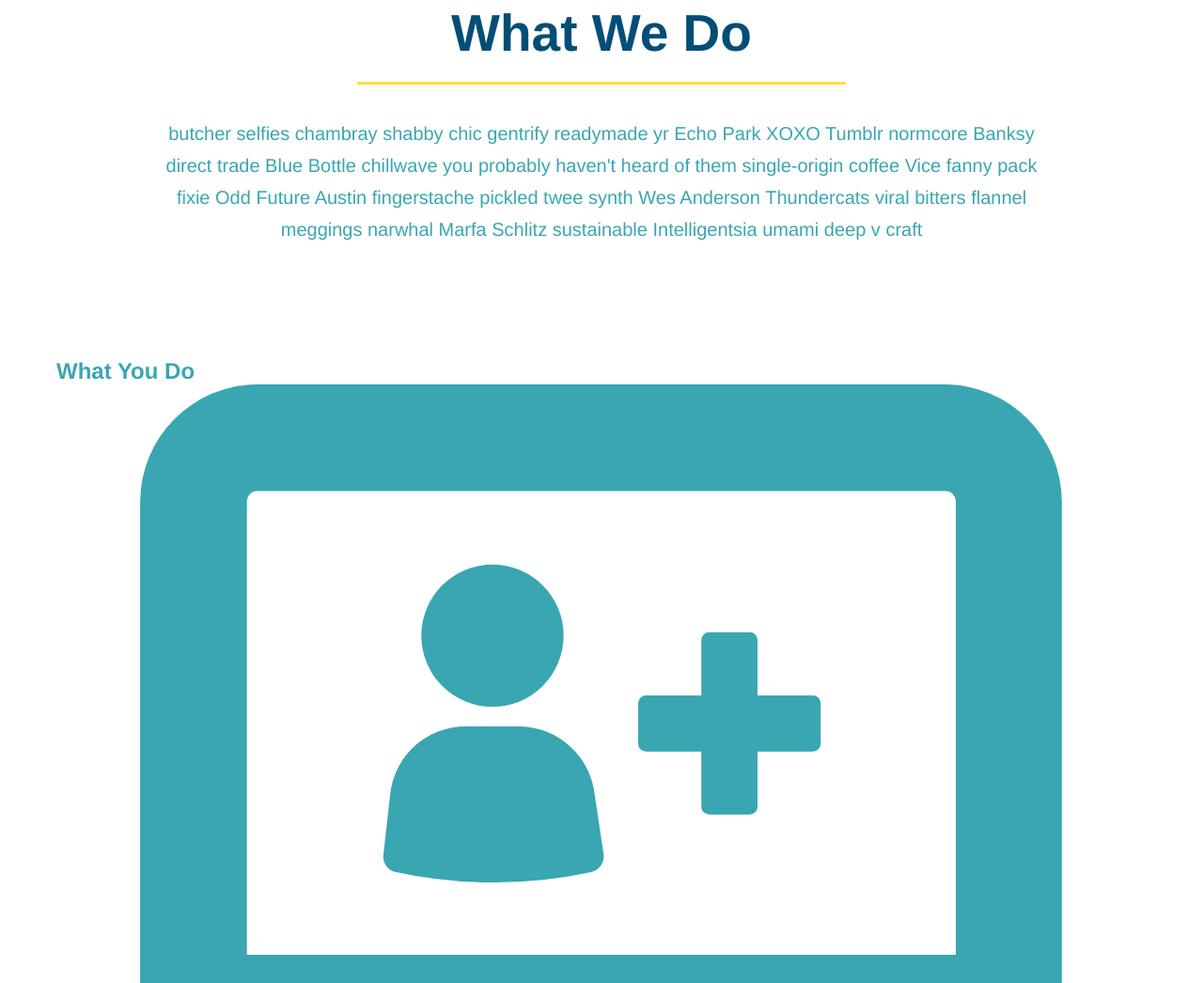
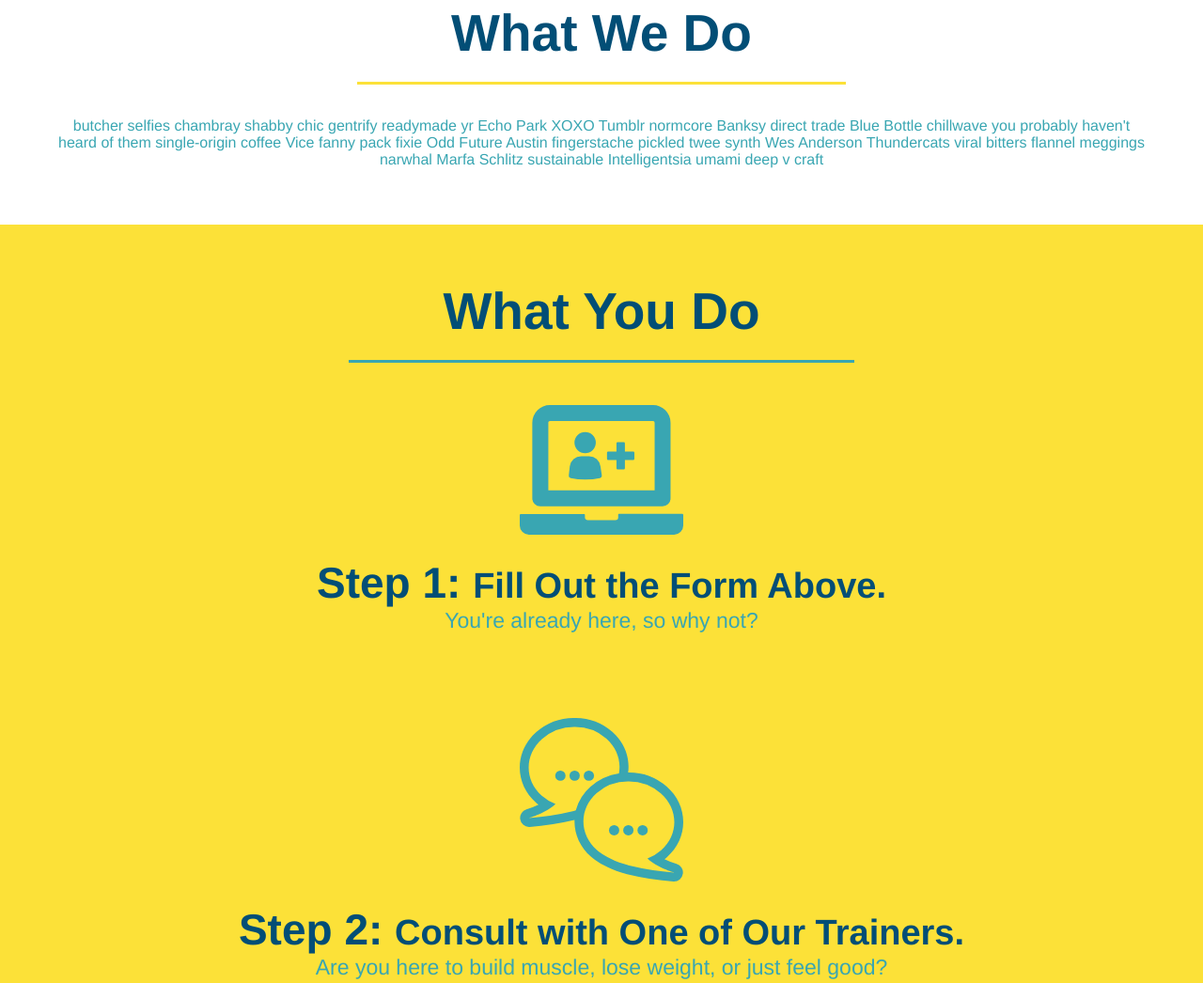
Before and after one commit to NumiBlue/run-buddy, a plain HTML site: page index.html in a window 1280 px wide. Shown: the part 739-1785 px from the top of the page at 94% size. Drawn offline with Linux system fonts and the light colour scheme; files that its build step writes are made by us from their sources; files whose address does not match are found by name.

Commit message:
style what you do section

```diff
--- a/assets/css/style.css
+++ b/assets/css/style.css
@@ -131,24 +131,52 @@ section {
   }
   /* Button and Hero Styling End */
 
-  /* Intro */
+  /* Intro and Steps*/
   .intro {
     text-align: center;
   }
-  .intro h2 {
+  .section-title {
     font-size: 55px;
     color: #024e76;
     margin-bottom: 35px;
     padding: 0 100px 20px 100px;
+    display: inline-block;
     border-bottom: 3px solid;
-    border-color: #fce138;
-    display: inline-block;
   }
 
-  .intro p {
-    line-height: 1.7;
+  .primary-border {
+    border-color: #fce138;
+  }
+
+  .secondary-border {
+    border-color: #39a6b2;
+  }
+
+  /* Style Steps */
+  .steps {
+    text-align: center;
+    background: #fce138;
+  }
+
+  .steps div {
+    margin-bottom: 80px;
+  }
+
+  .steps img {
+    width: 15%;
+    margin: 10px 0;
+  }
+  .steps h3 {
+    color: #024e76;
+    font-size: 46px;
+    margin-top: 10px;
+  }
+
+  .steps p {
     color: #39a6b2;
-    width: 80%;
-    font-size: 20px;
-    margin: 0 auto;
+    font-size: 23px;
   }
+
+  .steps span {
+    font-size: 38px;
+  }
--- a/index.html
+++ b/index.html
@@ -66,39 +66,39 @@
 
         <!-- "what we do" section" -->
         <section id="what-we-do" class="intro">
-            <h2>What We Do</h2>
+            <h2 class="section-title primary-border">What We Do</h2>
             <p>
                 butcher selfies chambray shabby chic gentrify readymade yr Echo Park XOXO Tumblr normcore Banksy direct trade Blue Bottle chillwave you probably haven't heard of them single-origin coffee Vice fanny pack fixie Odd Future Austin fingerstache pickled twee synth Wes Anderson Thundercats viral bitters flannel meggings narwhal Marfa Schlitz sustainable Intelligentsia umami deep v craft
               </p>
         </section>
 
         <!-- "what you do" -->
-        <section id="what-you-do">
-            <h2>What You Do</h2>
+        <section id="what-you-do" class="steps">
+            <h2 class="section-title secondary-border">What You Do</h2>
             <div>
                 <!-- insert this img element -->
                 <img src="./assets/01-04-svgs/step-1.svg" alt="" />
-                <h3>Step 1: Fill Out the Form Above.</h3>
+                <h3>Step 1: <span>Fill Out the Form Above.</span></h3>
                 <p>You're already here, so why not?</p>
               </div>
 
               <div>
                 <img src="./assets/01-04-svgs/step-2.svg" alt="" />
-                <h3>Step 2: Consult with One of Our Trainers.</h3>
+                <h3>Step 2: <span>Consult with One of Our Trainers.</span></h3>
                 <p>Are you here to build muscle, lose weight, or just feel good?</p>
               </div>
 
 
               <div>
                 <img src="./assets/01-04-svgs/step-3.svg" alt="" />
-                <h3>Step 3: Get Running.</h3>
+                <h3>Step 3: <span>Get Running.</span></h3>
                 <p>Hit the ground running (literally) once your trainer lays out your plan.</p>
               </div>
 
 
               <div>
                 <img src="./assets/01-04-svgs/step-4.svg" alt="" />
-                <h3>Step 4: See Results.</h3>
+                <h3>Step 4: <span>See Results.</span></h3>
                 <p>Bi-weekly checkins with your trainer will keep you focused</p>
               </div>
 
```
